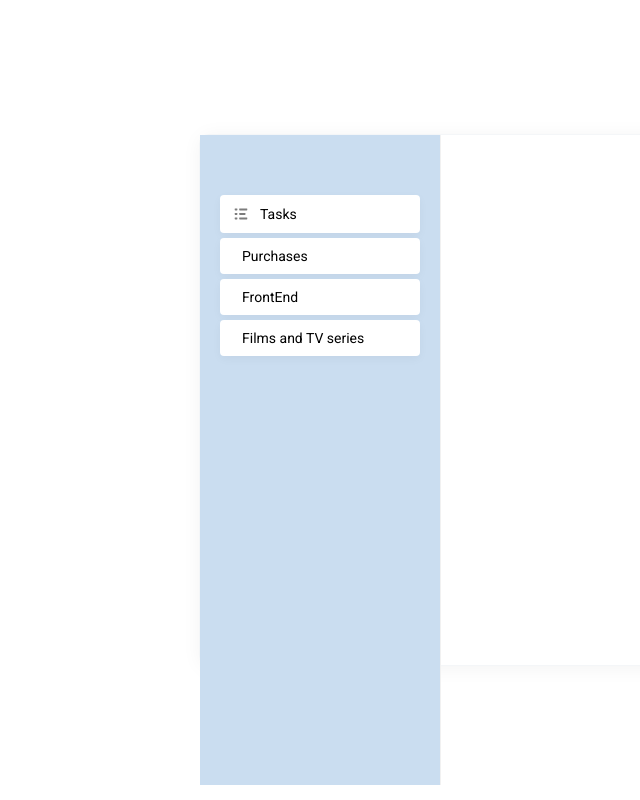
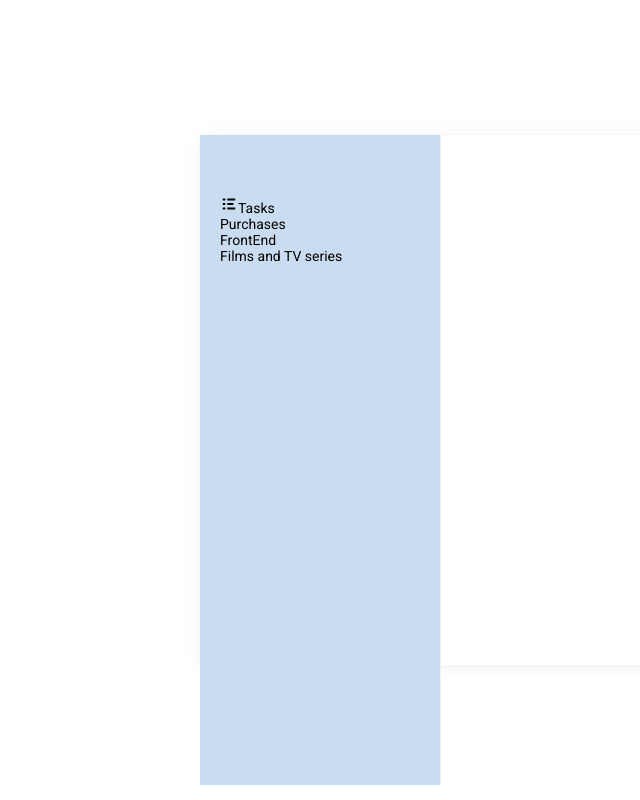
Before and after one commit to arsenjijavadze/todo-list-app-01, a React (Create React App) app: page / in a window 1280 px wide. Shown: the whole page, without its empty margins (65-705 px from the left). Built offline with nearby package versions, Linux system fonts and the light colour scheme.

Commit message:
refactor: change structure of the project

```diff
--- /dev/null
+++ b/src/components/List/List.scss
@@ -0,0 +1,33 @@
+.list {
+    li {
+      display: flex;
+      align-items: center;
+      padding: 10px 12px;
+      cursor: pointer;
+      margin-bottom: 5px;
+
+      &.active {
+        background: #FFFFFF;
+        box-shadow: 0px 3px 10px rgba(0, 0, 0, 0.04);
+        border-radius: 4px;
+      }
+
+      i {
+        display: inline-flex;
+        margin-right: 10px;
+        svg {
+          path {
+            fill: #7c7c7c;
+          }
+        }
+        // img {
+        //   opacity: 0.6;
+        // }
+        /* Rectangle 3 */
+
+
+
+
+      }
+    }
+  }
--- a/src/components/List.jsx
+++ b/src/components/List/index.jsx
@@ -3,12 +3,12 @@ import React from "react";
 const List = ({ items }) => {
 
     return (
-        <ul className="todo__list">
+        <ul className="list">
 
             {items.map((item, index) => (
                 <li key={index} className="active">
                     <i>
-                        {item.icon}
+                        {item.icon ? item.icon : <i className={`badge badge--${item.color}`}></i>}
                     </i>
                     <span>{item.name}</span>
                 </li>
```
